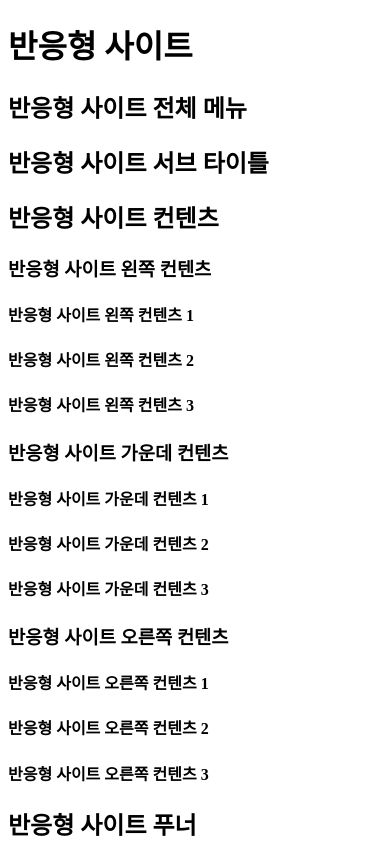
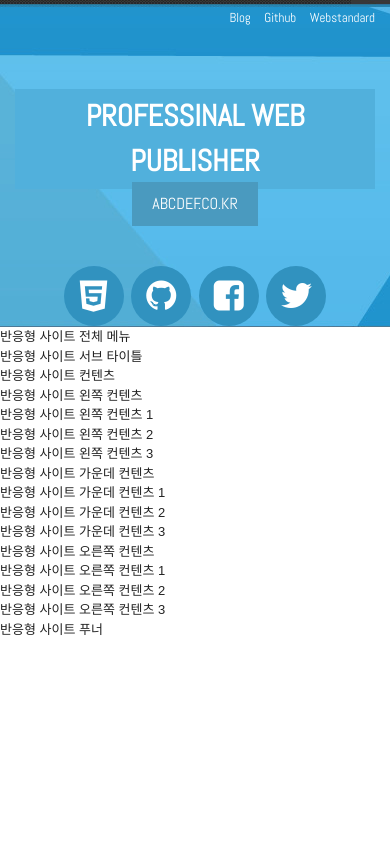
Before and after one commit to kimjw1782/0630_responsiveSite_slisp, a plain HTML site: page index.html in a window 390 px wide. Drawn offline with Linux system fonts and the light colour scheme.

Commit message:
반응형 웹사이트 만들기

```diff
--- a/css/reset.css
+++ b/css/reset.css
@@ -0,0 +1,18 @@
+/* 여백 초기화 */
+body, div, ul, li, dl, dd, dt, ol, h1, h2, h3, h4, h5, h6, input, fieldset, legend, p, select, table, th, td, tr, textarea, button, form, figure, figcaption {margin:0; padding:0;}
+
+/* a 링크 초기화 */
+a {color: #222; text-decoration: none;}
+a:hover {color: #2698cb;}
+
+/* 폰트 초기화 */
+body, input, textarea, select, button, table {font-family: 'Nanum Gothic', AppleSDGothicNeo-Regular,'Malgun Gothic','맑은 고딕',dotum,'돋움',sans-serif; color: #222; font-size: 13px; line-height: 1.5;}
+
+/* 폰트 스타일 초기화 */
+em, address {font-style: normal;}
+
+/* 블릿기호 초기화 */
+ul, li, ol {list-style: none;}
+
+/* 제목 태그 초기화 */
+h1, h2, h3, h4, h5, h6 {font-size: 13px; font-weight: normal;}
--- a/css/style.css
+++ b/css/style.css
@@ -0,0 +1,32 @@
+/* 레이아웃 */
+#header{background: url(../img/header_bg.jpg);}
+
+/* 컨테이너 */
+.container{width: 1200px; margin: 0 auto; }
+
+/* 헤더 */
+.header{height: 327px;}
+.header .header_menu{text-align: right;}
+.header .header_menu a{display: inline-block; color: #fff; padding: 8px 0 6px 10px; transition: color 0.3s ease; font-family: 'Abel', sans-serif;}
+.header .header_menu a:hover{color: #ccc;}
+
+.header .header_tit{text-align: center; text-transform: uppercase; margin-top: 55px;font-family: 'Abel', sans-serif; }
+.header .header_tit h1{font-size: 30px; color: #fff; background: #51b0dc; display: inline-block; padding: 5px 30px 5px 30px; font-weight: 900; transition: box-shadow 0.25s ease-in-out;}
+.header .header_tit h1:hover{box-shadow:inset -9em 0 0 0 #257fac,inset 9em 0 0 0 #257fac;}
+.header .header_tit a{font-size: 16px; color: #fff; background: #4a9abf; display: inline-block; padding: 10px 20px 10px 20px; margin-top: -7px;transition: box-shadow 0.25s ease-in-out;
+}
+.header .header_tit a:hover{box-shadow: 0 0 0 5px rgba(75,154,191,0.9) inset, 0 0 0 100px rgba(0,0,0,0.1) inset;}
+
+.header .header_icon{ text-align: center; margin-top: 40px; padding-bottom: 45px;}
+.header .header_icon li{display: inline; margin: 0 2px;}
+.header .header_icon li a{position: relative; background: #3192bf; border-radius: 50%; width: 60px; height: 60px; color: #fff; display: inline-block; font-size: 35px; line-height: 60px; transition: all 0.3s ease;}
+.header .header_icon li a span{ position: absolute; left: 50%; top: -40px; transform:translateX(-50%); font-size: 12px;line-height: 1.6; background: #3192bf; padding: 3px 9px; border-radius: 6px 0; opacity: 0; transition: all 0.3s ease;}
+.header .header_icon li a span::before{content: ""; position: absolute; left: 50%; bottom: -5px; border-top: 5px solid #3192bf; border-left: 5px solid transparent;border-right: 5px solid transparent; margin-left: -5px;}
+.header .header_icon li a:hover{box-shadow: 0 0 0 3px rgb(75,154,191,0.9) inset,0 0 0 3px rgb(0,0,0,0.1) inset;}
+.header .header_icon li a:hover span{opacity: 1; top: -33px;}
+
+/* 미디어 쿼리 */
+@media (max-width:1220px){
+    .container {width: 100%;}
+    .row {padding: 0 15px;}
+}
--- a/index.html
+++ b/index.html
@@ -9,6 +9,22 @@
     <!-- style -->
     <link rel="stylesheet" href="css/reset.css">
     <link rel="stylesheet" href="css/style.css">
+    <link rel="stylesheet" href="css/font-awesome.css">
+
+    <!-- Facebook meta tags -->
+    <meta property="og:type" content="article" />
+    <meta property="og:title" content="반응형 사이트 만들기(title)" />
+    <meta property="og:url" content="http://richclub8.dothome.co.kr/responsive/html5/index.html" />
+    <meta property="og:image" content="http://richclub8.dothome.co.kr/assets/ico/icon.png" />
+    <meta property="og:site_name" content="반응형 사이트 만들기(site_name)" />
+    <meta property="og:description" content="반응형 사이트 따라하기(description)" />
+
+    <!-- twitter meta tags -->
+    <meta name="twitter:card" content="summary_large_image" />
+    <meta name="twitter:site" content="@webstoryboy" />
+    <meta name="twitter:title" content="반응형 사이트 만들기(title)" />
+    <meta name="twitter:description" content="반응형 사이트 만들기(description)." />
+    <meta property="twitter:image" content="http://richclub8.dothome.co.kr/assets/ico/icon.png" />
 
     <!-- 파비콘 -->
     <link rel="shortcut icon" href="icon/favicon.ico">
@@ -20,6 +36,8 @@
     <link rel="icon" href="icon/favicon-64.png" sizes="64x64">
     <link rel="icon" href="icon/favicon-128.png" sizes="128x128">
 
+    <!-- 웹폰트 -->
+    <link href="https://fonts.googleapis.com/css2?family=Abel&display=swap" rel="stylesheet">
     <!-- HTLM5shiv ie6~8 -->
     <!--[if lt IE 9]>
         <script src="js/html5shiv.min.js"></script>
@@ -30,9 +48,36 @@
 </head>
 <body>
 
-    <header>
-        <h1>반응형 사이트</h1>
+    <header id="header">
+        <div class="container">
+            <div class="row">
+                <div class="header">
+                    <div class="header_menu">
+                        <a href="#">Blog</a>
+                        <a href="#">Github</a>
+                        <a href="#">Webstandard</a>
+                    </div>
+                    <!-- //header_menu -->
+                    <div class="header_tit">
+                        <h1>Professinal Web Publisher</h1> <br>
+                        <a href="#">abcdef.co.kr</a>
+                    </div>
+                    <!-- //header_tit -->
+                    <div class="header_icon">
+                        <ul>
+                            <li><a href="#"><i class="fa fa-html5" aria-hidden="true"></i><span>HTML5</span></a></li>
+                            <li><a href="#"><i class="fa fa-github" aria-hidden="true"></i><span>Github</span></a></li>
+                            <li><a href="#"><i class="fa fa-facebook-square" aria-hidden="true"></i><span>Facebook</span></a></li>
+                            <li><a href="#"><i class="fa fa-twitter" aria-hidden="true"></i><span>twitter</span></a></li>
+                        </a></li>
+                        </a></li>
+                        </ul>
+                    </div>
+                </div>
+            </div>
+        </div>
     </header>
+    <!-- //header -->
 
     <nav>
         <h2>반응형 사이트 전체 메뉴</h2>
```
Lines whose indentation alone changed are shown as unchanged.
